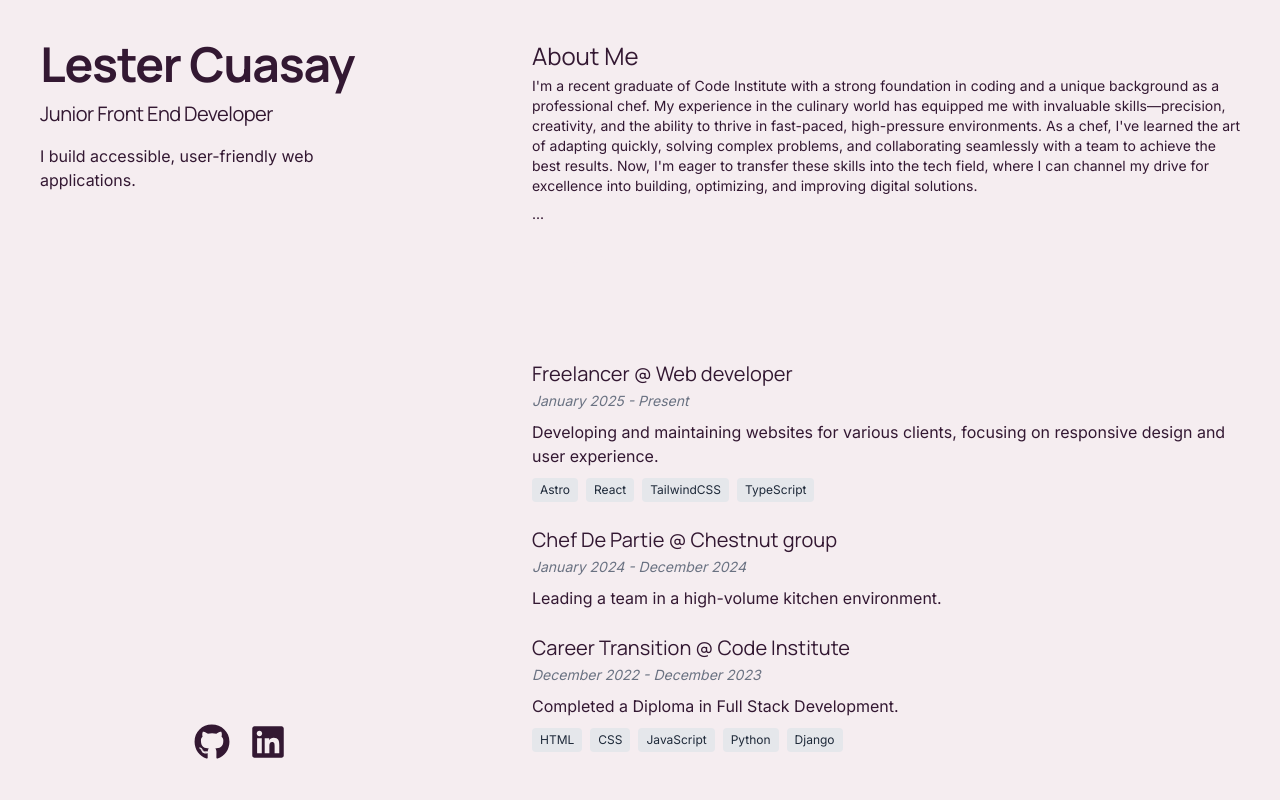
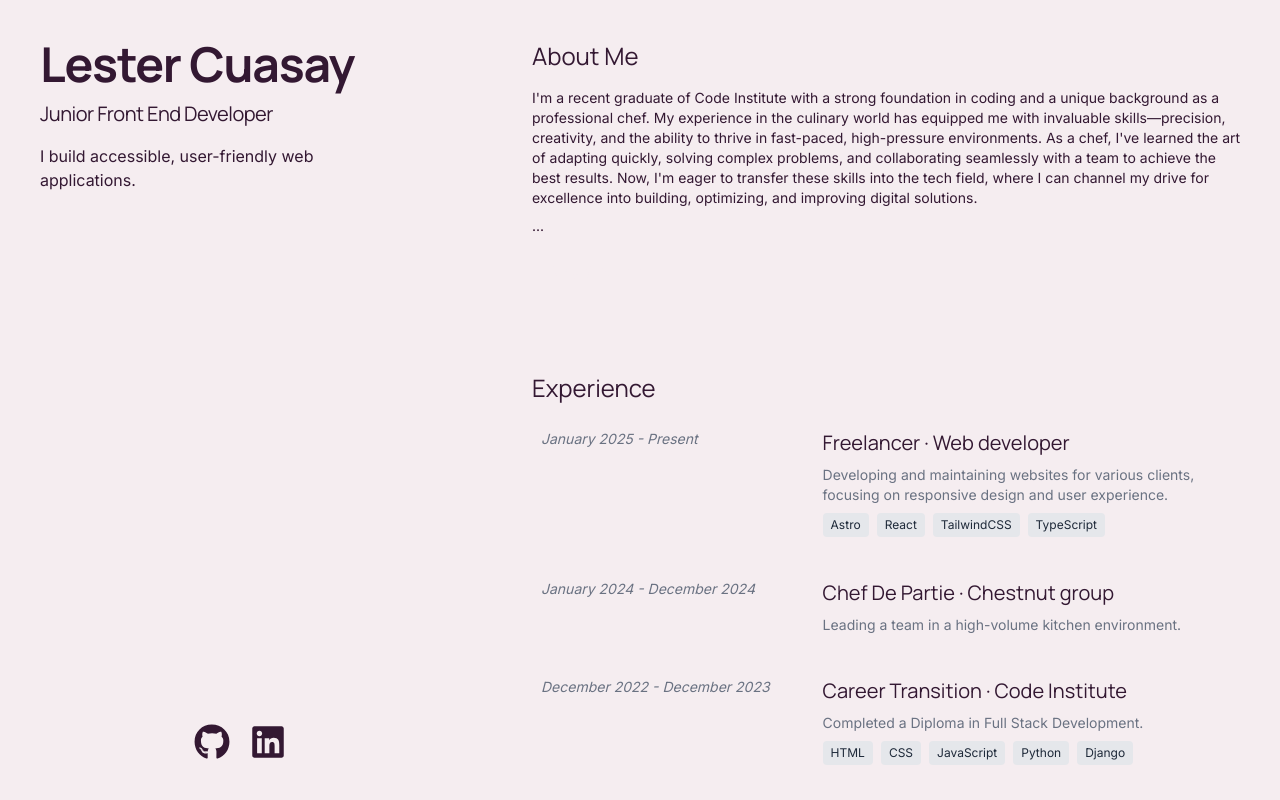
Before and after one commit to LesterCuasay/Portfolio-Next.js, a Next.js app: page / in a window 1280 px wide. Built offline with nearby package versions, Linux system fonts and the light colour scheme.

Commit message:
style - changed style for experience section

```diff
--- a/src/app/components/AboutSection.js
+++ b/src/app/components/AboutSection.js
@@ -11,7 +11,7 @@ const AboutSection = () => {
   return (
     <section id="about">
       <div>
-        <h2 className="text-2xl mb-1">
+        <h2 className="text-2xl mb-4 font-bold">
           About <span className="text-second-text-color">Me</span>
         </h2>
         <p className="text-sm">
--- a/src/app/components/ExperienceSection.js
+++ b/src/app/components/ExperienceSection.js
@@ -3,24 +3,36 @@ import { experience } from "../data/experience";
 export default function ExperienceSection() {
   return (
     <section id="experience">
+      <div>
+        <h2 className="text-2xl font-bold mb-4">
+          Experie<span className="text-second-text-color">nce</span>
+        </h2>
+      </div>
       {experience.map((item, i) => (
-        <div key={i} className="mb-6">
+        <div
+          key={i}
+          className="mb-6 w-full p-4 md:p-2 border border-transparent hover:border-1 hover:bg-black/50 rounded-lg transition-all"
+        >
+          <div className="flex flex-col md:flex-row">
+            <div className="md:w-[40%]">
+              <p className="text-sm italic text-gray-500">{item.period}</p>
+            </div>
+            <div className="md:w-[60%] md:ml-1">
               <h3 className="text-xl font-semibold">
-            {item.role} @ {item.company}
+                {item.role} · {item.company}
               </h3>
-          <span className="text-sm italic text-gray-500">{item.period}</span>
-          <p className="mt-2">{item.description}</p>
-          <div className="mt-2">
-            {(item.technologies ?? []).map((tech, index) => (
+              <p className="mt-2 text-sm text-gray-500">{item.description}</p>
+              {item.technologies?.map((tech, index) => (
                 <span
                   key={index}
-                className="inline-block bg-gray-200 text-gray-800 text-xs px-2 py-1 mr-2 rounded"
+                  className="inline-block bg-gray-200 text-gray-800 text-xs px-2 py-1 mr-2 mt-2 rounded"
                 >
                   {tech}
                 </span>
               ))}
             </div>
           </div>
+        </div>
       ))}
     </section>
   );
```
Lines whose indentation alone changed are shown as unchanged.
